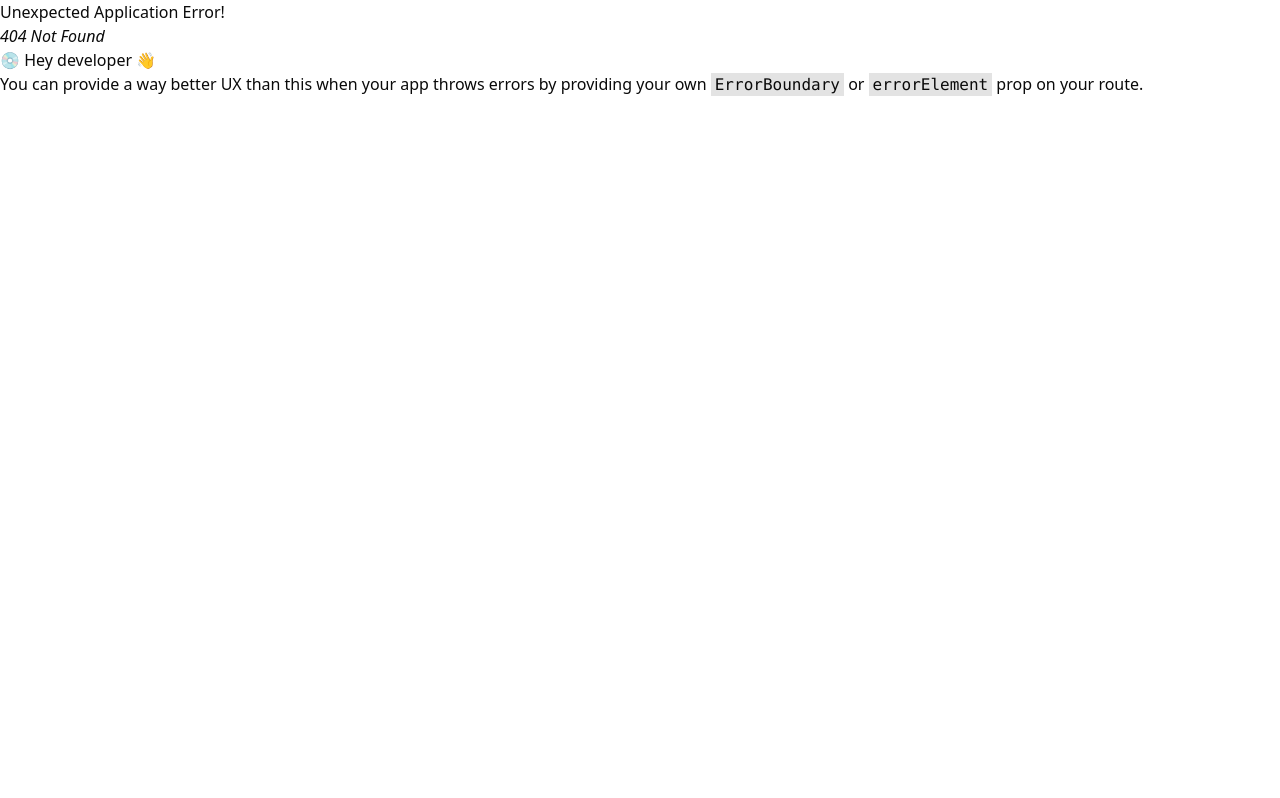
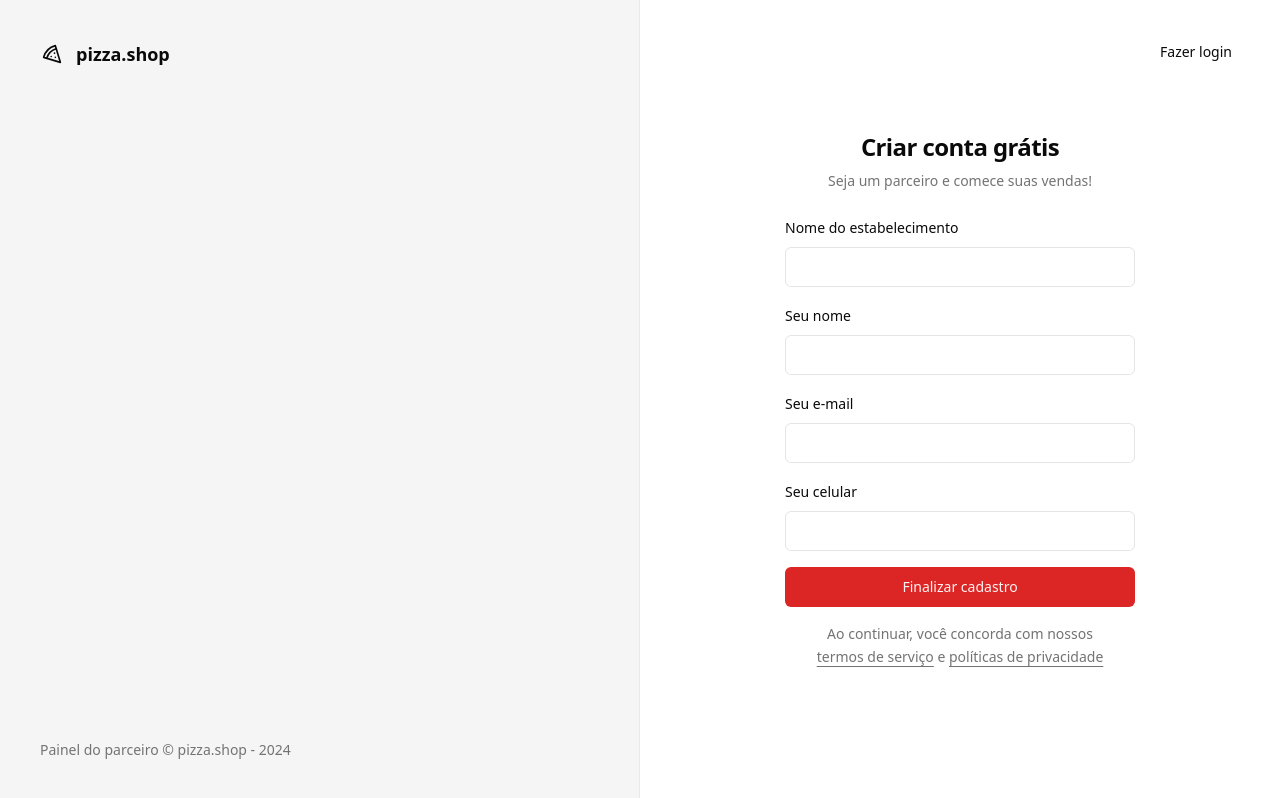
Before and after one commit to SkyHeads/pizza-shop, a React (Vite) app: page /sign-up in a window 1280 px wide. Before the commit this address had no page. Built offline with nearby package versions, Linux system fonts and the light colour scheme.

Commit message:
feat: sign-up page

```diff
--- a/src/pages/_layouts/auth.tsx
+++ b/src/pages/_layouts/auth.tsx
@@ -14,7 +14,7 @@
           Painel do parceiro &copy; pizza.shop - {new Date().getFullYear()}
         </footer>
       </div>
-      <div className="flex flex-col items-center justify-center">
+      <div className="relative flex flex-col items-center justify-center">
         <Outlet />
       </div>
     </div>
--- a/src/pages/auth/sign-in.tsx
+++ b/src/pages/auth/sign-in.tsx
@@ -1,5 +1,6 @@
 import { Helmet } from 'react-helmet-async'
 import { useForm } from 'react-hook-form'
+import { Link } from 'react-router-dom'
 import { toast } from 'sonner'
 import { z } from 'zod'
 
@@ -48,6 +49,9 @@
     <>
       <Helmet title="Login" />
       <div className="p-8">
+        <Button variant="ghost" asChild className="absolute right-8 top-8">
+          <Link to="/sign-up">Novo Estabelecimento</Link>
+        </Button>
         <div className="flex w-[350px] flex-col justify-center gap-6">
           <div className="flex flex-col gap-2 text-center">
             <h1 className="text-2xl font-semibold tracking-tight">
--- /dev/null
+++ b/src/pages/auth/sign-up.tsx
@@ -0,0 +1,119 @@
+import { Helmet } from 'react-helmet-async'
+import { useForm } from 'react-hook-form'
+import { Link, useNavigate } from 'react-router-dom'
+import { toast } from 'sonner'
+import { z } from 'zod'
+
+import { Button } from '@/components/ui/button'
+import { Input } from '@/components/ui/input'
+import { Label } from '@/components/ui/label'
+
+const signUpForm = z.object({
+  restaurantName: z.string(),
+  managerName: z.string(),
+  phone: z.string(),
+  email: z.string().email(),
+})
+
+type SignUpForm = z.infer<typeof signUpForm>
+
+export function SignUp() {
+  const navigate = useNavigate()
+
+  const {
+    register,
+    handleSubmit,
+    formState: { isSubmitting },
+  } = useForm<SignUpForm>()
+
+  async function handleSignUp(data: SignUpForm) {
+    try {
+      console.log(data)
+
+      // throw new Error()
+
+      await new Promise((resolve) => {
+        setTimeout(resolve, 2000)
+      })
+
+      toast.success('Restaurante cadastrado com sucesso!', {
+        action: {
+          label: 'Login',
+          onClick: () => {
+            // toast.success('Reenviamos o link para seu e-mail')
+            navigate('/sign-in')
+          },
+        },
+      })
+    } catch (error) {
+      toast.error('Erro ao cadastrar restaurante.')
+    }
+  }
+
+  return (
+    <>
+      <Helmet title="Cadastro" />
+      <div className="p-8">
+        <Button variant="ghost" asChild className="absolute right-8 top-8">
+          <Link to="/sign-in">Fazer login</Link>
+        </Button>
+
+        <div className="flex w-[350px] flex-col justify-center gap-6">
+          <div className="flex flex-col gap-2 text-center">
+            <h1 className="text-2xl font-semibold tracking-tight">
+              Criar conta grátis
+            </h1>
+            <p className="text-sm text-muted-foreground">
+              Seja um parceiro e comece suas vendas!
+            </p>
+          </div>
+
+          <form onSubmit={handleSubmit(handleSignUp)} className="space-y-4">
+            <div className="space-y-2">
+              <Label htmlFor="restaurantName">Nome do estabelecimento</Label>
+              <Input
+                type="text"
+                id="restaurantName"
+                {...register('restaurantName')}
+              />
+            </div>
+
+            <div className="space-y-2">
+              <Label htmlFor="managerName">Seu nome</Label>
+              <Input
+                type="text"
+                id="managerName"
+                {...register('managerName')}
+              />
+            </div>
+
+            <div className="space-y-2">
+              <Label htmlFor="email">Seu e-mail</Label>
+              <Input type="email" id="email" {...register('email')} />
+            </div>
+
+            <div className="space-y-2">
+              <Label htmlFor="phone">Seu celular</Label>
+              <Input type="tel" id="phone" {...register('phone')} />
+            </div>
+
+            <Button className="w-full" type="submit" disabled={isSubmitting}>
+              Finalizar cadastro
+            </Button>
+
+            <p className="px-6 text-center text-sm leading-relaxed text-muted-foreground">
+              Ao continuar, você concorda com nossos{' '}
+              <a href="" className="underline underline-offset-4">
+                termos de serviço
+              </a>{' '}
+              e{' '}
+              <a href="" className="underline underline-offset-4">
+                políticas de privacidade
+              </a>
+            </p>
+          </form>
+        </div>
+      </div>
+    </>
+  )
+}
--- a/src/routes.tsx
+++ b/src/routes.tsx
@@ -4,6 +4,7 @@
 import { AuthLayout } from './pages/_layouts/auth'
 import { Dashboard } from './pages/app/dashboard'
 import { SignIn } from './pages/auth/sign-in'
+import { SignUp } from './pages/auth/sign-up'
 
 export const router = createBrowserRouter([
   {
@@ -24,6 +25,10 @@
         path: '/sign-in',
         element: <SignIn />,
       },
+      {
+        path: '/sign-up',
+        element: <SignUp />,
+      },
     ],
   },
   // {
```
